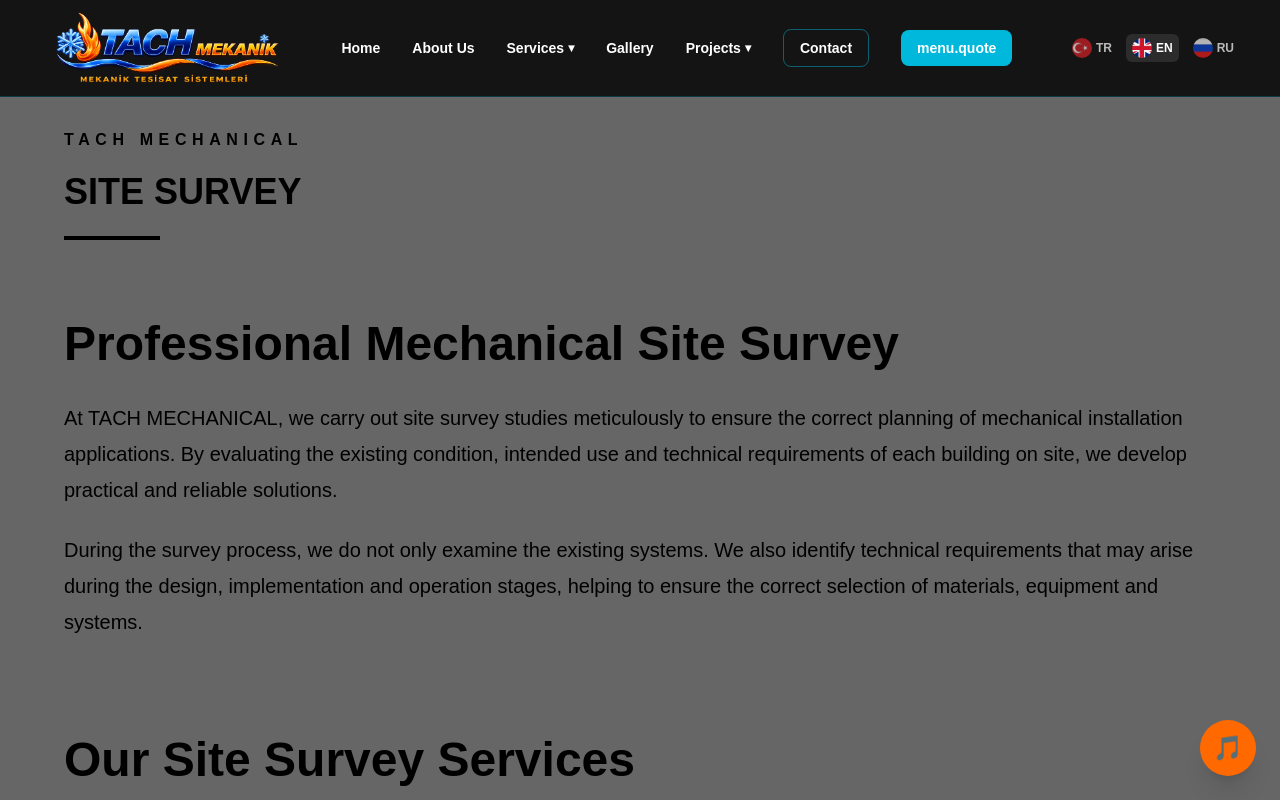
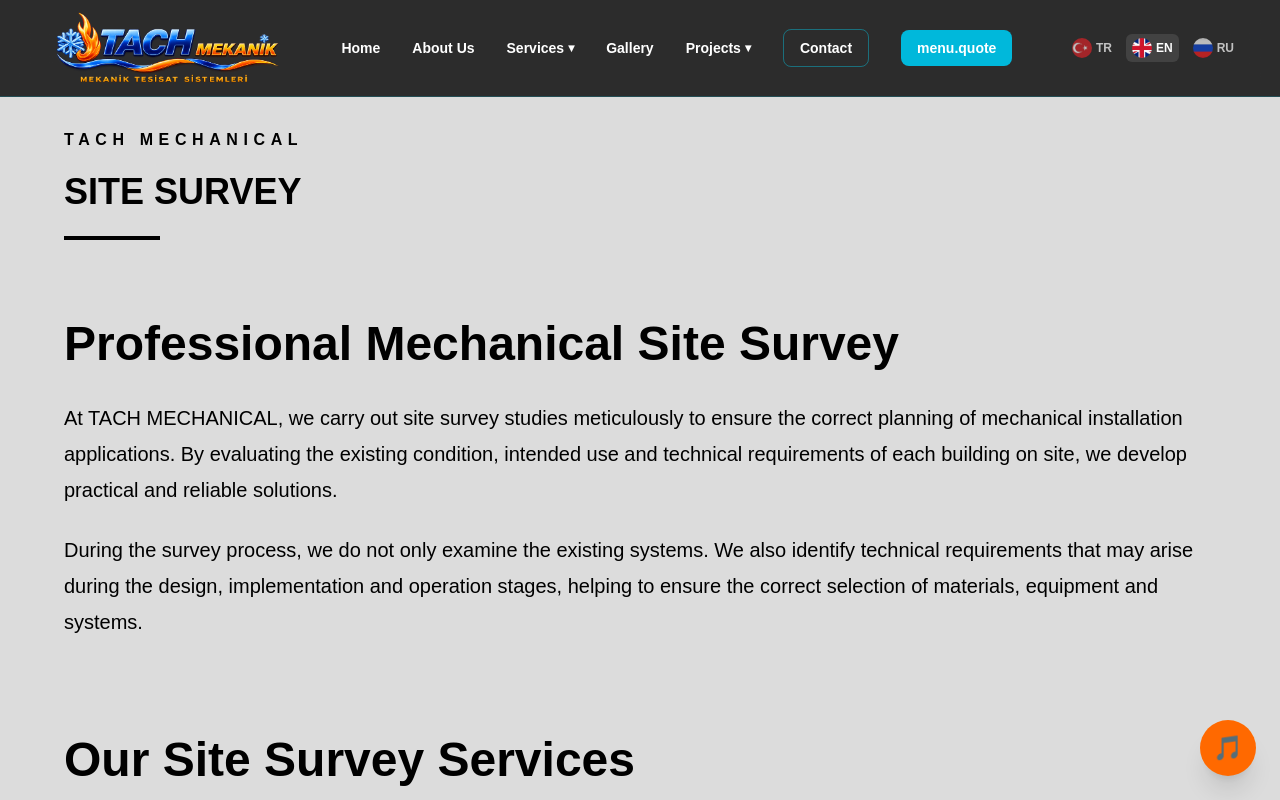
Before and after one commit to alattinkarademir-sudo/tach-mekanik, a Next.js app: page /en/kesif in a window 1280 px wide. Shown: the top 800 px of the page. Built offline with nearby package versions, Linux system fonts and the light colour scheme.

Commit message:
Site renkleri güncellendi

```diff
--- a/app/[locale]/kesif/page.tsx
+++ b/app/[locale]/kesif/page.tsx
@@ -23,7 +23,7 @@ export default function KesifPage() {
   return (
     <main
       className="min-h-screen px-6 py-32 md:px-10 lg:px-16"
-      style={{ backgroundColor: "#666666" }}
+      style={{ backgroundColor: "#DCDCDC" }}
     >
       <div className="mx-auto max-w-[1400px]">
 
--- a/app/[locale]/projelendirme/page.tsx
+++ b/app/[locale]/projelendirme/page.tsx
@@ -8,7 +8,7 @@ export default function ProjelendirmePage() {
   const t = useTranslations("ProjectPage");
 
   return (
-    <main className="min-h-screen bg-[#666666] px-5 py-24 md:px-10 lg:px-20">
+    <main className="min-h-screen bg-[#DCDCDC] px-5 py-24 md:px-10 lg:px-20">
       <div className="mx-auto max-w-[1400px]">
 
         {/* Başlık */}
```
